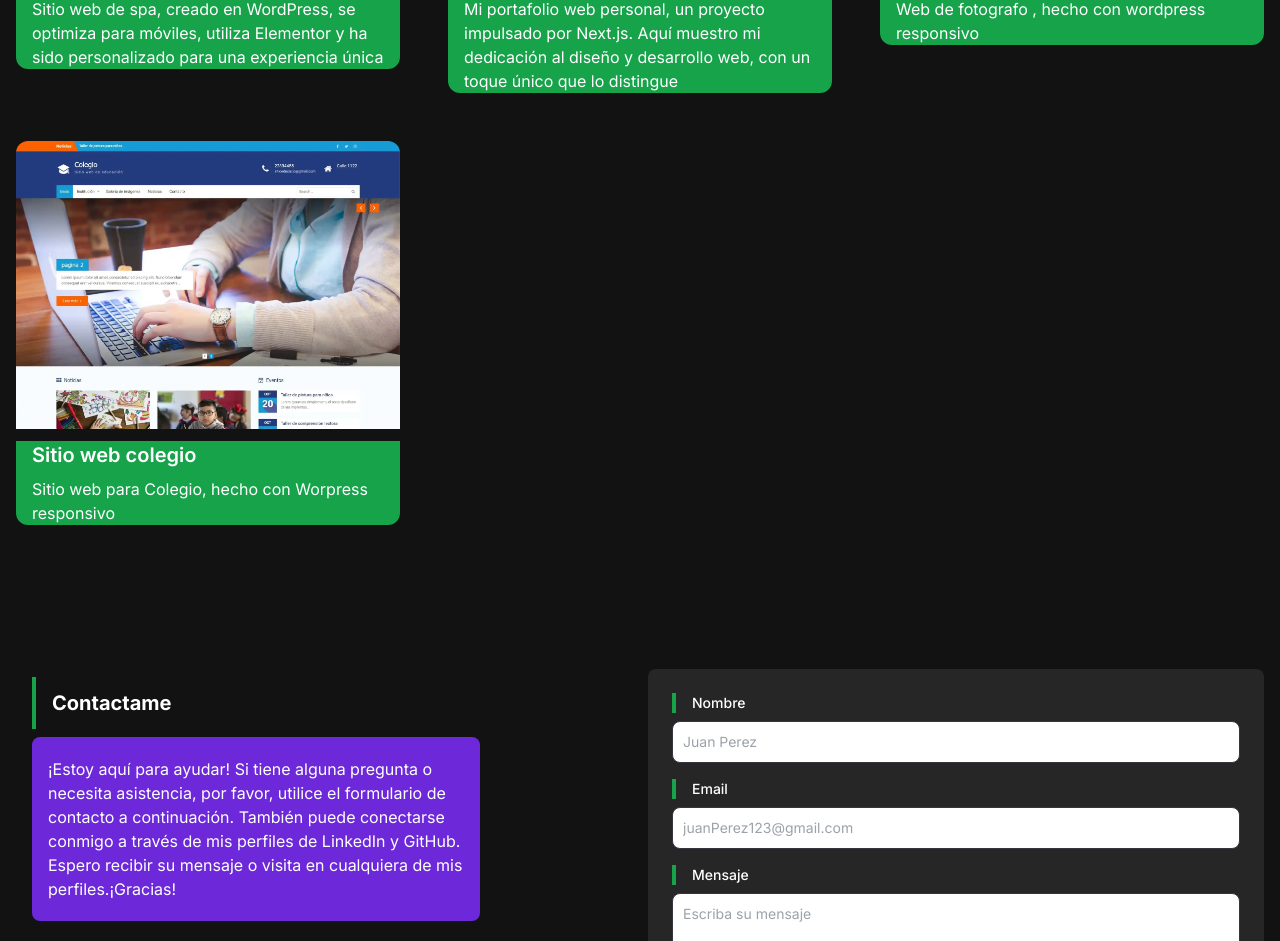
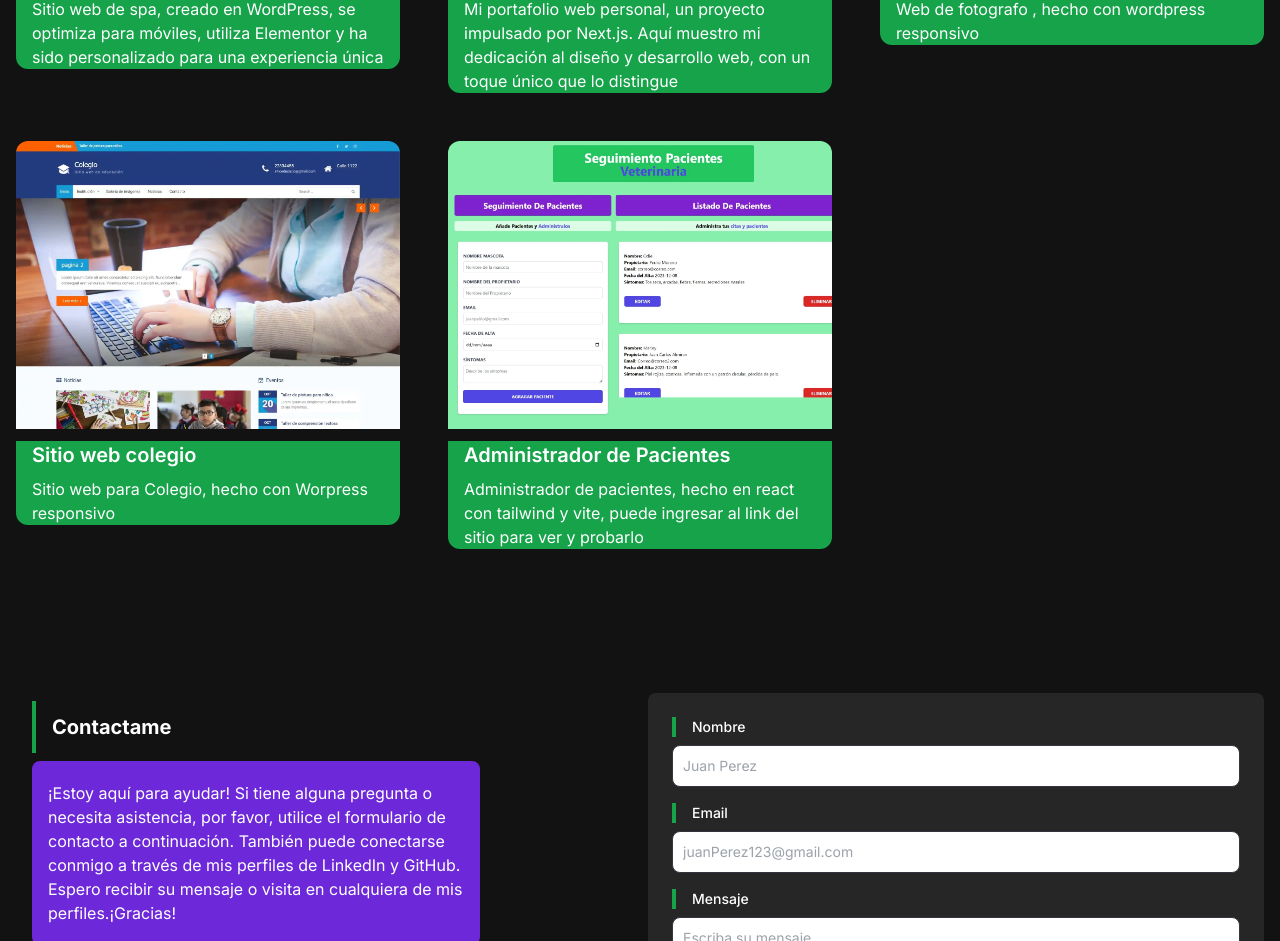
Before and after one commit to Flavioarzamendia/porfolioEnNextjs, a Next.js app: page / in a window 1280 px wide. Shown: the part 1915-2856 px from the top of the page. Built offline with nearby package versions, Linux system fonts and the light colour scheme.

Commit message:
agragar proyectos

```diff
--- a/src/app/components/ProjectsSection.jsx
+++ b/src/app/components/ProjectsSection.jsx
@@ -40,6 +40,15 @@ const projectsData = [
     tag:["All", "Wordpress","Web"],
     gitUrl: "https://github.com/Flavioarzamendia",
     previewUrl: "/",
+},
+{
+  id: 5,
+  title: "Administrador de Pacientes ",
+  description: "Administrador de pacientes, hecho en react con tailwind y vite, puede ingresar al link del sitio para ver y probarlo",
+  image: "/images/projects/5.webp",
+  tag:["All","Web"],
+  gitUrl: "https://github.com/Flavioarzamendia/pacientes-react",
+  previewUrl: "https://spontaneous-druid-e41e26.netlify.app/",
 },
 ]
 const ProjectsSection = () => {
```
Also changed, not shown: public/images/projects/5.webp (added).
